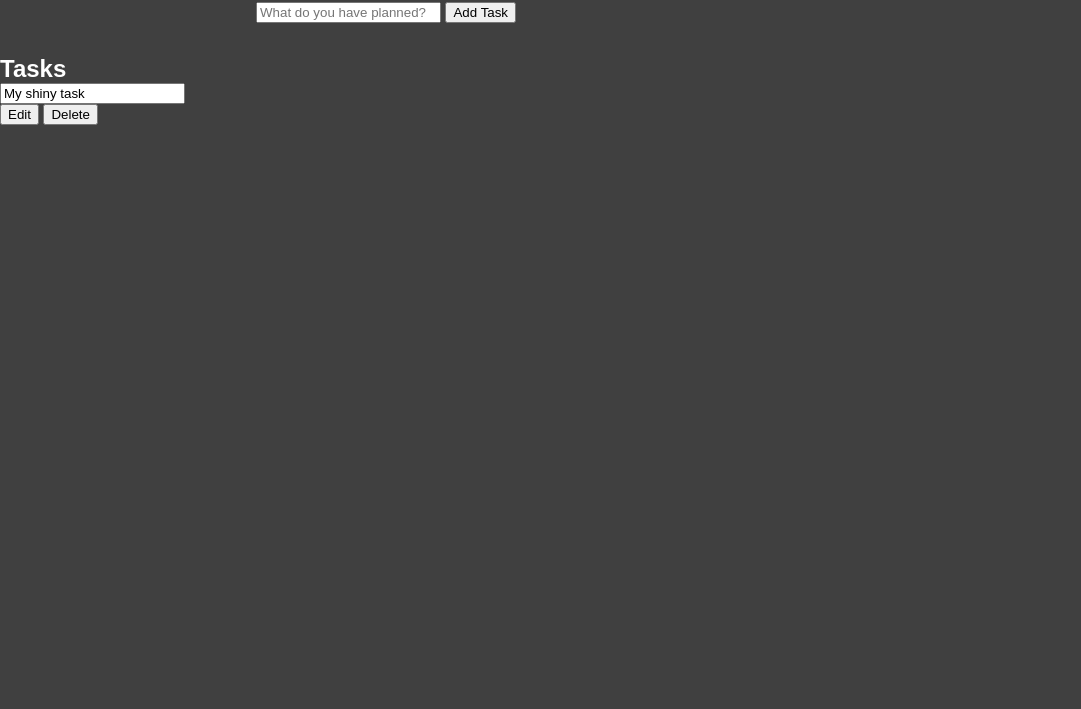
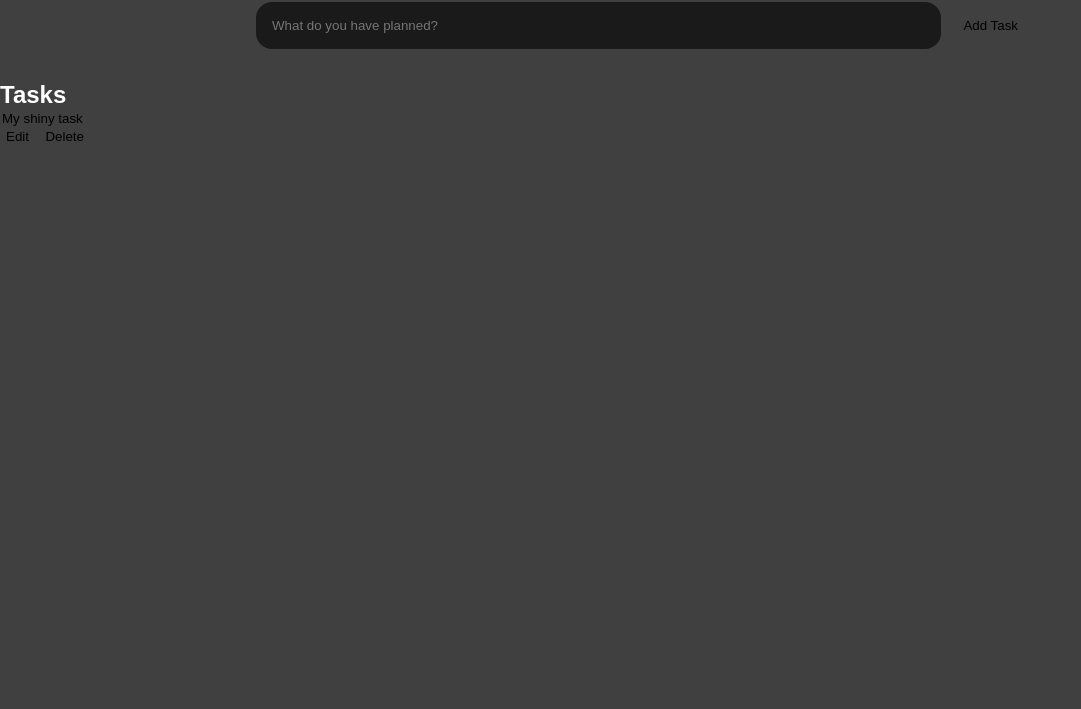
Before and after one commit to sabujrouth/To_Do_App_2022, a plain HTML site: page index.html in a window 1280 px wide. Shown: the part 91-800 px from the top of the page, without its empty margins (0-1081 px from the left). Drawn offline with Linux system fonts and the light colour scheme.

Commit message:
Adding style

```diff
--- a/main.css
+++ b/main.css
@@ -34,5 +34,24 @@ header h1 {
     font-weight: 300;
     color: var(--gray);
     margin-bottom: 1rem;
+}
 
+#new-task-form {
+    display: flex;
 }
+
+input, button {
+    appearance: none;
+    border: none;
+    outline: none;
+    background: none;
+}
+
+#new-task-input {
+    flex: 1 1 0%;
+    background-color: var(--darker);
+    padding: 1rem;
+    border-radius: 1rem;
+    margin-right: 1rem;
+    color: var(--light);
+}
```
